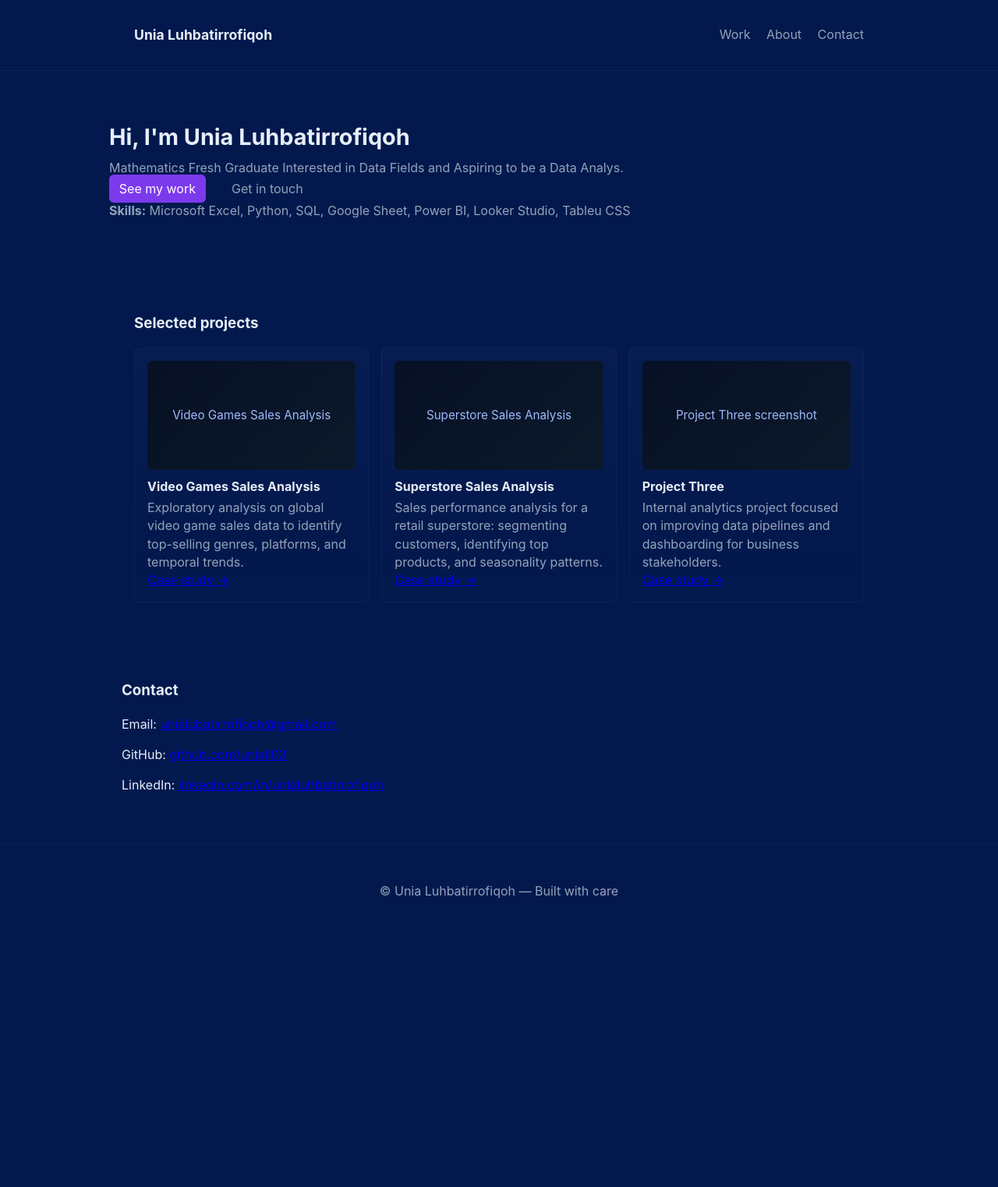
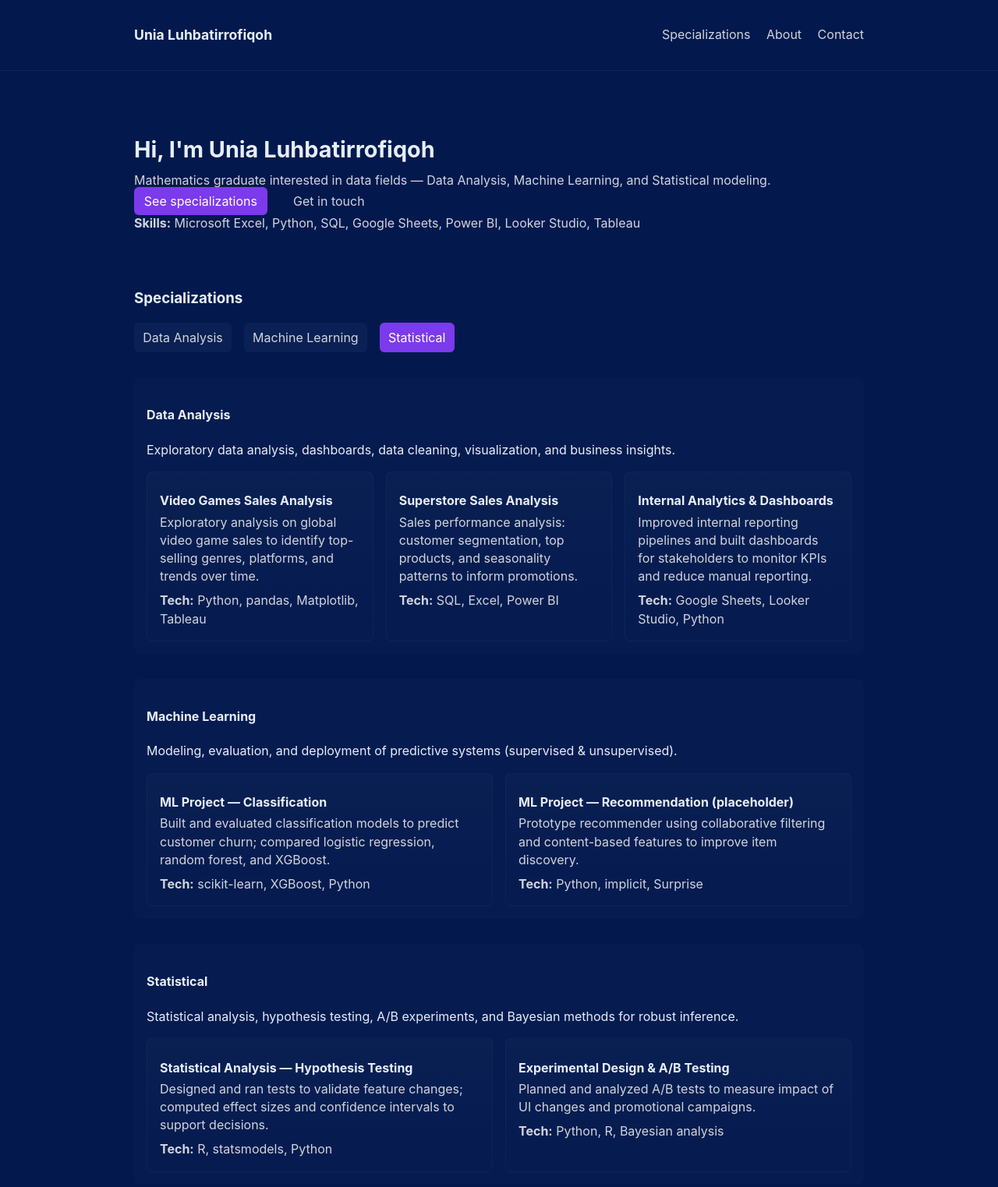
Before and after one commit to uniall03/Portofolio, a plain HTML site: page index.html in a window 1280 px wide. Shown: the top 1523 px of the page at 78% size. Before the commit the page ends 1203 px from the top, so only its background shows below. Drawn offline with Linux system fonts and the light colour scheme.

Commit message:
Merge three specializations into single index: Data Analysis, Machine Learning, Statistical

```diff
--- a/index.html
+++ b/index.html
@@ -3,86 +3,146 @@
 <head>
   <meta charset="utf-8" />
   <meta name="viewport" content="width=device-width,initial-scale=1" />
-  <title>Unia Luhbatirrofiqoh — Portfolio (Preview)</title>
+  <title>Unia Luhbatirrofiqoh — Portfolio</title>
+  <meta name="description" content="Portfolio Unia Luhbatirrofiqoh — Data Analysis, Machine Learning, Statistical projects.">
   <style>
     :root{
-      --bg:#03194e; --card:#4f4618; --muted:#94a3b8; --accent:#7c3aed; --text:#e6eef8;
+      --bg:#03194e; --card:#4f4618; --muted:#d1d5db; --accent:#7c3aed; --text:#e6eef8;
       --gap:1rem; font-family:Inter,system-ui,-apple-system,"Segoe UI",Roboto,"Helvetica Neue",Arial;
     }
     *{box-sizing:border-box} body{margin:0;background:var(--bg);color:var(--text);line-height:1.45}
     .container{max-width:1000px;margin:0 auto;padding:2rem}
-    .site-header{border-bottom:1px solid rgba(255,255,255,0.04)}
+    .site-header{border-bottom:1px solid rgba(255,255,255,0.06)}
     .site-header .container{display:flex;align-items:center;justify-content:space-between}
     .site-header h1{font-size:1.1rem;margin:0}
     .site-header nav a{color:var(--muted);margin-left:1rem;text-decoration:none}
-    .hero{padding:4rem 0;text-align:left}
+
+    .skip-link{position:absolute;left:-999px;top:auto;width:1px;height:1px;overflow:hidden}
+    .skip-link:focus{position:static;width:auto;height:auto;padding:.5rem 1rem;margin:.5rem;background:#fff;color:#000;border-radius:4px}
+
+    .hero{padding:3rem 0;text-align:left}
     .hero h2{margin:0 0 .5rem;font-size:1.8rem}
     .hero p{color:var(--muted);margin:.25rem 0}
     .cta a{color:var(--accent);text-decoration:none;margin-right:1rem}
-    .projects .grid{display:grid;grid-template-columns:repeat(auto-fit,minmax(220px,1fr));gap:var(--gap);margin-top:1rem}
+
+    .specials-nav{display:flex;gap:1rem;margin-top:1rem}
+    .specials-nav a{background:rgba(255,255,255,0.03);padding:.45rem .7rem;border-radius:6px;color:var(--muted);text-decoration:none}
+    .specials-nav a.active{background:var(--accent);color:white}
+
+    .grid{display:grid;grid-template-columns:repeat(auto-fit,minmax(260px,1fr));gap:var(--gap);margin-top:1rem}
     .card{background:linear-gradient(180deg,rgba(255,255,255,0.02),transparent);padding:1rem;border-radius:8px;border:1px solid rgba(255,255,255,0.03)}
-    .thumb{width:100%;height:140px;display:block;border-radius:6px;background:linear-gradient(135deg,#071024,#0b1a2b);color:#9fb8ff;display:flex;align-items:center;justify-content:center;font-size:0.95rem}
-    .card h4{margin:.6rem 0 .25rem}
+    .card h4{margin:.6rem 0 .25rem;color:var(--text)}
     .card p{color:var(--muted);margin:0}
+
+    section.specialization{margin-top:2rem;padding:1rem;border-radius:8px;background:rgba(255,255,255,0.01)}
+
     .about, .contact{margin-top:2rem;background:transparent;padding:1rem;border-radius:8px}
     .site-footer{border-top:1px solid rgba(255,255,255,0.04);padding:1rem 0;margin-top:2rem;color:var(--muted);text-align:center}
-    @media (max-width:520px){
-      .hero h2{font-size:1.2rem}
+
+    @media (max-width:720px){
+      .hero h2{font-size:1.4rem}
       .site-header .container{padding:0 1rem}
     }
-    /* small utility */
     a.button{background:var(--accent);color:white;padding:.5rem .8rem;border-radius:6px;text-decoration:none}
   </style>
 </head>
 <body>
-  <header class="site-header">
+  <a class="skip-link" href="#main">Skip to content</a>
+  <header class="site-header" role="banner">
     <div class="container">
       <h1>Unia Luhbatirrofiqoh</h1>
-      <nav>
-        <a href="#projects">Work</a>
+      <nav role="navigation" aria-label="Main navigation">
+        <a href="#specializations">Specializations</a>
         <a href="#about">About</a>
         <a href="#contact">Contact</a>
       </nav>
     </div>
   </header>
 
-  <main>
-    <section class="hero container">
-      <h2>Hi, I'm Unia Luhbatirrofiqoh</h2>
-      <p>Mathematics Fresh Graduate Interested in Data Fields and Aspiring to be a Data Analys.</p>
-      <p class="cta"><a class="button" href="#projects">See my work</a> <a href="#contact" style="color:var(--muted);margin-left:.8rem">Get in touch</a></p>
-      <p><strong>Skills:</strong> Microsoft Excel, Python, SQL, Google Sheet, Power BI, Looker Studio, Tableu CSS</p>
+  <main id="main" class="container">
+    <section class="hero" aria-labelledby="hero-heading">
+      <h2 id="hero-heading">Hi, I'm Unia Luhbatirrofiqoh</h2>
+      <p>Mathematics graduate interested in data fields — Data Analysis, Machine Learning, and Statistical modeling.</p>
+      <p class="cta"><a class="button" href="#specializations">See specializations</a> <a href="#contact" style="color:var(--muted);margin-left:.8rem">Get in touch</a></p>
+      <p><strong>Skills:</strong> Microsoft Excel, Python, SQL, Google Sheets, Power BI, Looker Studio, Tableau</p>
     </section>
 
-    <section id="projects" class="container projects">
-      <h3>Selected projects</h3>
+    <section id="specializations" aria-labelledby="specials-heading">
+      <h3 id="specials-heading">Specializations</h3>
+      <nav class="specials-nav" aria-label="Specializations navigation">
+        <a href="#data-analysis">Data Analysis</a>
+        <a href="#machine-learning">Machine Learning</a>
+        <a href="#statistical">Statistical</a>
+      </nav>
+
+      <section id="data-analysis" class="specialization" aria-labelledby="da-heading">
+        <h4 id="da-heading">Data Analysis</h4>
+        <p class="muted">Exploratory data analysis, dashboards, data cleaning, visualization, and business insights.</p>
         <div class="grid">
           <article class="card">
-          <div class="thumb">Video Games Sales Analysis</div>
             <h4>Video Games Sales Analysis</h4>
-          <p>Exploratory analysis on global video game sales data to identify top-selling genres, platforms, and temporal trends.</p>
-          <p><a href="#">Case study →</a></p>
+            <p>Exploratory analysis on global video game sales to identify top-selling genres, platforms, and trends over time.</p>
+            <p style="margin-top:.5rem;color:var(--muted)"><strong>Tech:</strong> Python, pandas, Matplotlib, Tableau</p>
           </article>
 
           <article class="card">
-          <div class="thumb">Superstore Sales Analysis</div>
             <h4>Superstore Sales Analysis</h4>
-          <p>Sales performance analysis for a retail superstore: segmenting customers, identifying top products, and seasonality patterns.</p>
-          <p><a href="#">Case study →</a></p>
+            <p>Sales performance analysis: customer segmentation, top products, and seasonality patterns to inform promotions.</p>
+            <p style="margin-top:.5rem;color:var(--muted)"><strong>Tech:</strong> SQL, Excel, Power BI</p>
           </article>
 
           <article class="card">
-          <div class="thumb">Project Three screenshot</div>
-          <h4>Project Three</h4>
-          <p>Internal analytics project focused on improving data pipelines and dashboarding for business stakeholders.</p>
-          <p><a href="#">Case study →</a></p>
+            <h4>Internal Analytics & Dashboards</h4>
+            <p>Improved internal reporting pipelines and built dashboards for stakeholders to monitor KPIs and reduce manual reporting.</p>
+            <p style="margin-top:.5rem;color:var(--muted)"><strong>Tech:</strong> Google Sheets, Looker Studio, Python</p>
           </article>
         </div>
       </section>
 
+      <section id="machine-learning" class="specialization" aria-labelledby="ml-heading">
+        <h4 id="ml-heading">Machine Learning</h4>
+        <p class="muted">Modeling, evaluation, and deployment of predictive systems (supervised & unsupervised).</p>
+        <div class="grid">
+          <article class="card">
+            <h4>ML Project — Classification</h4>
+            <p>Built and evaluated classification models to predict customer churn; compared logistic regression, random forest, and XGBoost.</p>
+            <p style="margin-top:.5rem;color:var(--muted)"><strong>Tech:</strong> scikit-learn, XGBoost, Python</p>
+          </article>
 
-    <section id="contact" class="container contact">
-      <h3>Contact</h3>
+          <article class="card">
+            <h4>ML Project — Recommendation (placeholder)</h4>
+            <p>Prototype recommender using collaborative filtering and content-based features to improve item discovery.</p>
+            <p style="margin-top:.5rem;color:var(--muted)"><strong>Tech:</strong> Python, implicit, Surprise</p>
+          </article>
+        </div>
+      </section>
+
+      <section id="statistical" class="specialization" aria-labelledby="st-heading">
+        <h4 id="st-heading">Statistical</h4>
+        <p class="muted">Statistical analysis, hypothesis testing, A/B experiments, and Bayesian methods for robust inference.</p>
+        <div class="grid">
+          <article class="card">
+            <h4>Statistical Analysis — Hypothesis Testing</h4>
+            <p>Designed and ran tests to validate feature changes; computed effect sizes and confidence intervals to support decisions.</p>
+            <p style="margin-top:.5rem;color:var(--muted)"><strong>Tech:</strong> R, statsmodels, Python</p>
+          </article>
+
+          <article class="card">
+            <h4>Experimental Design & A/B Testing</h4>
+            <p>Planned and analyzed A/B tests to measure impact of UI changes and promotional campaigns.</p>
+            <p style="margin-top:.5rem;color:var(--muted)"><strong>Tech:</strong> Python, R, Bayesian analysis</p>
+          </article>
+        </div>
+      </section>
+    </section>
+
+    <section id="about" class="about" aria-labelledby="about-heading">
+      <h3 id="about-heading">About</h3>
+      <p>I'm a mathematics graduate with a passion for turning data into insights. I focus on reproducible analysis, clear visualizations, and models that solve business problems.</p>
+    </section>
+
+    <section id="contact" class="contact" aria-labelledby="contact-heading">
+      <h3 id="contact-heading">Contact</h3>
       <p>Email: <a href="mailto:unialubatirrofiqoh@gmail.com">unialubatirrofiqoh@gmail.com</a></p>
       <p>GitHub: <a href="https://github.com/uniall03">github.com/uniall03</a></p>
       <p>LinkedIn: <a href="https://linkedin.com/in/unialubatirrofiqoh">linkedin.com/in/unialuhbatirrofiqoh</a></p>
@@ -92,5 +152,21 @@
   <footer class="site-footer">
     <div class="container">© Unia Luhbatirrofiqoh — Built with care</div>
   </footer>
+
+  <script>
+    // Optional: highlight nav link when section in view
+    const links = document.querySelectorAll('.specials-nav a');
+    const sections = document.querySelectorAll('.specialization');
+    function setActive(){
+      let index = sections.length - 1;
+      for(let i=0;i<sections.length;i++){
+        const rect = sections[i].getBoundingClientRect();
+        if(rect.top <= 120) index = i;
+      }
+      links.forEach((l, i) => l.classList.toggle('active', i===index));
+    }
+    window.addEventListener('scroll', setActive);
+    setActive();
+  </script>
 </body>
 </html>
```
Lines whose indentation alone changed are shown as unchanged.
